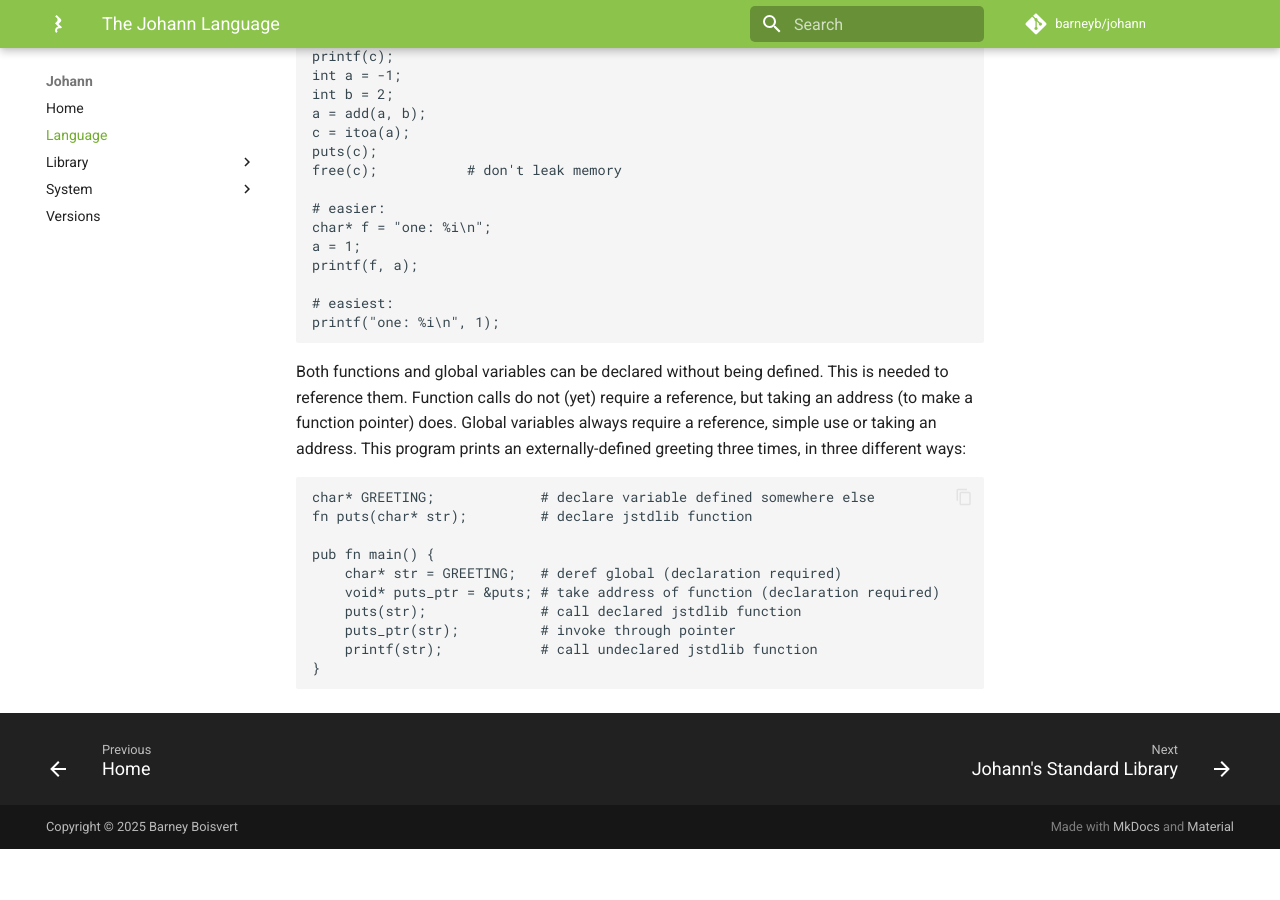
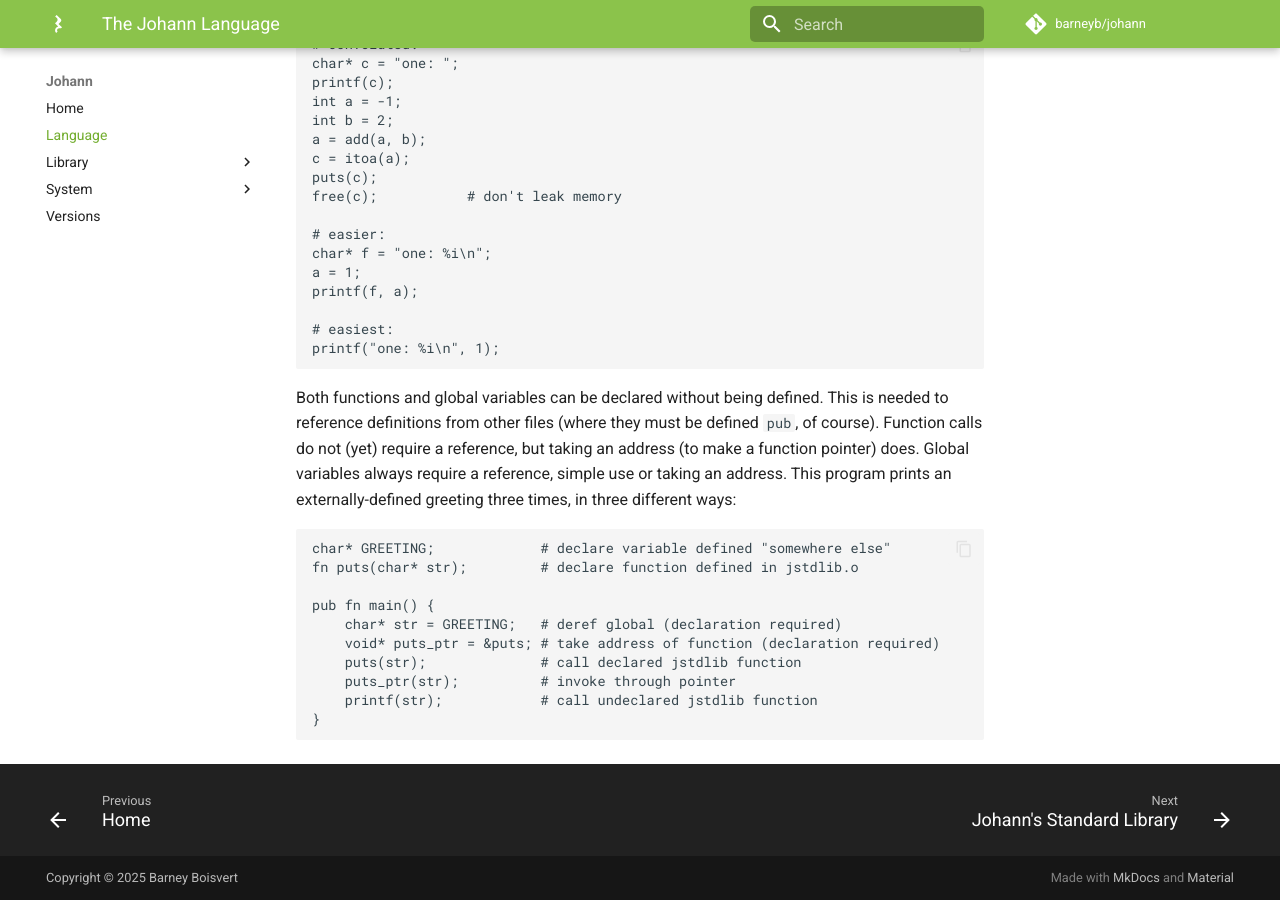
Before and after one commit to barneyb/johann, an MkDocs documentation site: the page built from documentation/docs/language/index.md, in a window 1280 px wide and 900 px high, scrolled down 2997 px. Built offline with MkDocs 1.6.1 and Material for MkDocs 9.7.7, drawn with Linux system fonts in a browser that asks for light colours; comment, search, counter and statistics services are not loaded; before the commit the page ends 3846 px from its top, so only the background shows below that; some of the changed text lies outside the part shown.

Commit message:
clarify pub, and support johann un-doc

````diff
--- a/documentation/docs/language/index.md
+++ b/documentation/docs/language/index.md
@@ -21,7 +21,7 @@
 }
 ```
 
-By default, declarations are private to the file they're declared in. Use `pub` to make a declaration globally available, whether a function or a global variable.
+By default, definitions are private to the file they're declared in. Use `pub` to make a definition available elsewhere, whether a function or a global variable. To use a `pub` variable (or take the address of a `pub` function) in another file, it must redeclared in that file.
 
 Conditionals use the `if` keyword and loops use `while`. The conditional expression is not wrapped with parentheses, but are valid (as part of the expression) if present.. Braces are required around the body. There is no `else`. Functions are called with a pair of parens.
 
@@ -116,11 +116,11 @@
 printf("one: %i\n", 1);
 ```
 
-Both functions and global variables can be declared without being defined. This is needed to reference them. Function calls do not (yet) require a reference, but taking an address (to make a function pointer) does. Global variables always require a reference, simple use or taking an address. This program prints an externally-defined greeting three times, in three different ways:
+Both functions and global variables can be declared without being defined. This is needed to reference definitions from other files (where they must be defined `pub`, of course). Function calls do not (yet) require a reference, but taking an address (to make a function pointer) does. Global variables always require a reference, simple use or taking an address. This program prints an externally-defined greeting three times, in three different ways:
 
 ```johann
-char* GREETING;             # declare variable defined somewhere else
-fn puts(char* str);         # declare jstdlib function
+char* GREETING;             # declare variable defined "somewhere else"
+fn puts(char* str);         # declare function defined in jstdlib.o
 
 pub fn main() {
     char* str = GREETING;   # deref global (declaration required)
````
Also changed, not shown: documentation/docs/versions/index.md (+1 -1 lines), 2 other files.
